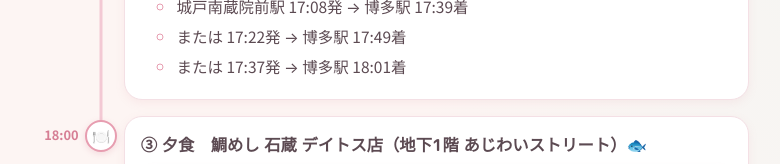
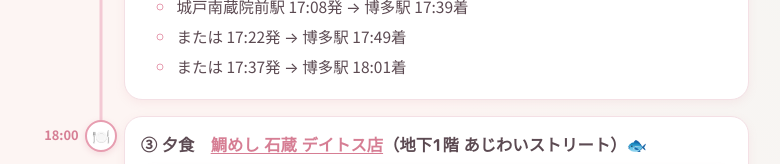
Before and after one commit to hiroKishiwork/fukuoka-trip-2026-10, a website: page index.html in a window 1280 px wide. Shown: the part 2100-2264 px from the top of the page, without its empty margins (255-1035 px from the left). Drawn offline with nearby package versions, Linux system fonts and the light colour scheme; no server answers.

Commit message:
Add Tabelog link to Taimeshi Ishikura (Day1 dinner)

```diff
--- a/index.html
+++ b/index.html
@@ -305,7 +305,7 @@
         <div class="time">18:00</div>
         <div class="marker"><div class="dot">🍽️</div></div>
         <div class="card">
-          <h3>③ 夕食　鯛めし 石蔵 デイトス店（地下1階 あじわいストリート）🐟</h3>
+          <h3>③ 夕食　<a class="ext-link" href="https://tabelog.com/fukuoka/A4001/A400101/40000140/" target="_blank" rel="noopener">鯛めし 石蔵 デイトス店</a>（地下1階 あじわいストリート）🐟</h3>
           <!-- 差し替え候補: 鯛めし／お店の写真 -->
           <figure class="photo">
             <img loading="lazy" data-theme="taimeshi"
```
